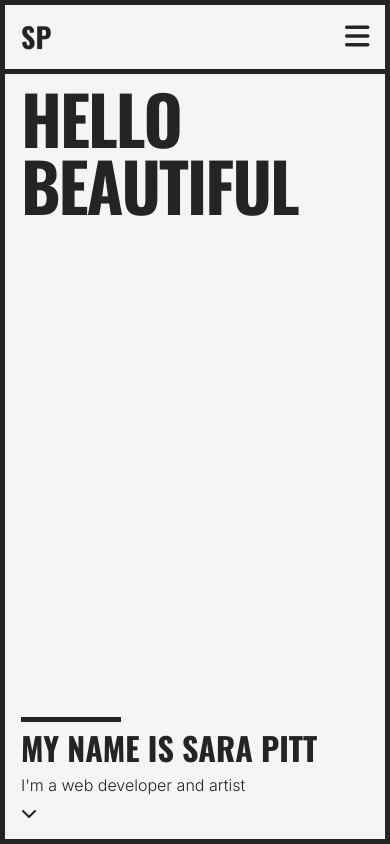
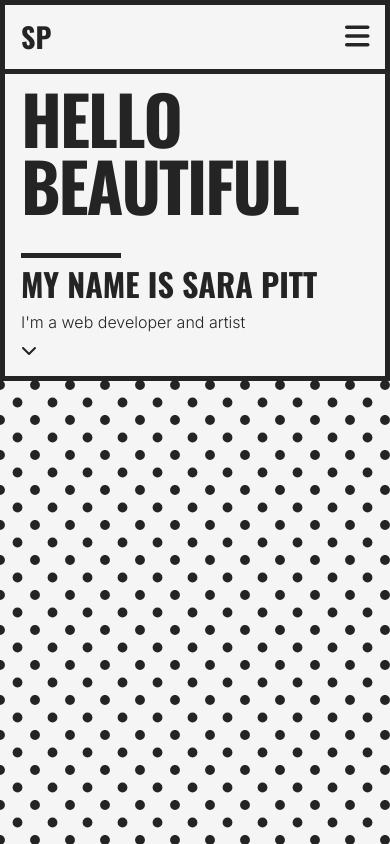
Before and after one commit to sara-p-/portfolio-2024, a React (Vite) app: page / in a window 390 px wide. Shown: the top 844 px of the page. Built offline with nearby package versions, Linux system fonts and the light colour scheme.

Commit message:
changing the min-height of the sections to see if that makes a difference in the mobile animation bug.

```diff
--- a/src/App.css
+++ b/src/App.css
@@ -1,8 +1,10 @@
 #home {
+  /* min-height: 100vh; */
   .wrapper {
     display: flex;
     flex-direction: column;
     justify-content: space-between;
+    /* min-height: 100vh; */
   }
   .title-box {
     margin: 84px 0 3rem;
--- a/src/components/Section/section.css
+++ b/src/components/Section/section.css
@@ -1,12 +1,12 @@
 section {
   height: auto;
-  min-height: 100dvh;
+  min-height: 100%;
   width: 100%;
   background-color: transparent;
   position: relative;
   box-sizing: border-box;
   display: block;
   .wrapper {
-    min-height: 100dvh;
+    min-height: 100%;
   }
 }
```
